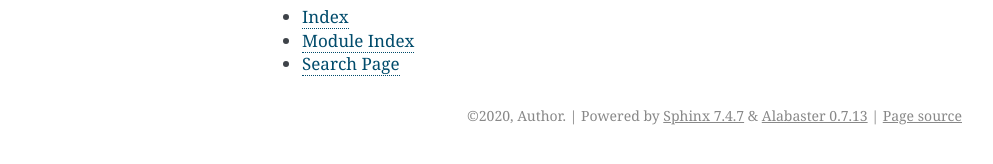
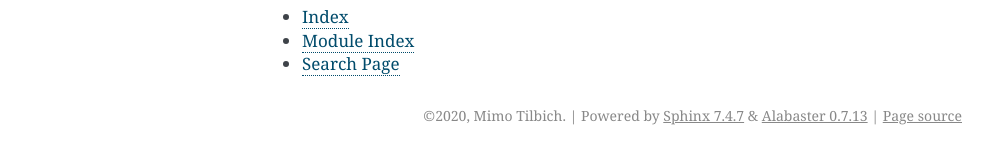
Before and after one commit to edflow/hiker, a Sphinx documentation site: the page built from docs/index.rst, in a window 1280 px wide. Shown: the part 410-574 px from the top of the page, without its empty margins (148-1141 px from the left). Built offline with Sphinx 7.4.7, drawn with Linux system fonts in a browser that asks for light colours.

```diff
--- a/docs/conf.py
+++ b/docs/conf.py
@@ -17,9 +17,9 @@
 
 # -- Project information -----------------------------------------------------
 
-project = 'walker'
-copyright = '2020, Author'
-author = 'Author'
+project = 'hiker'
+copyright = '2020, Mimo Tilbich'
+author = 'Mimo Tilbich'
 
 
 # -- General configuration ---------------------------------------------------
```
